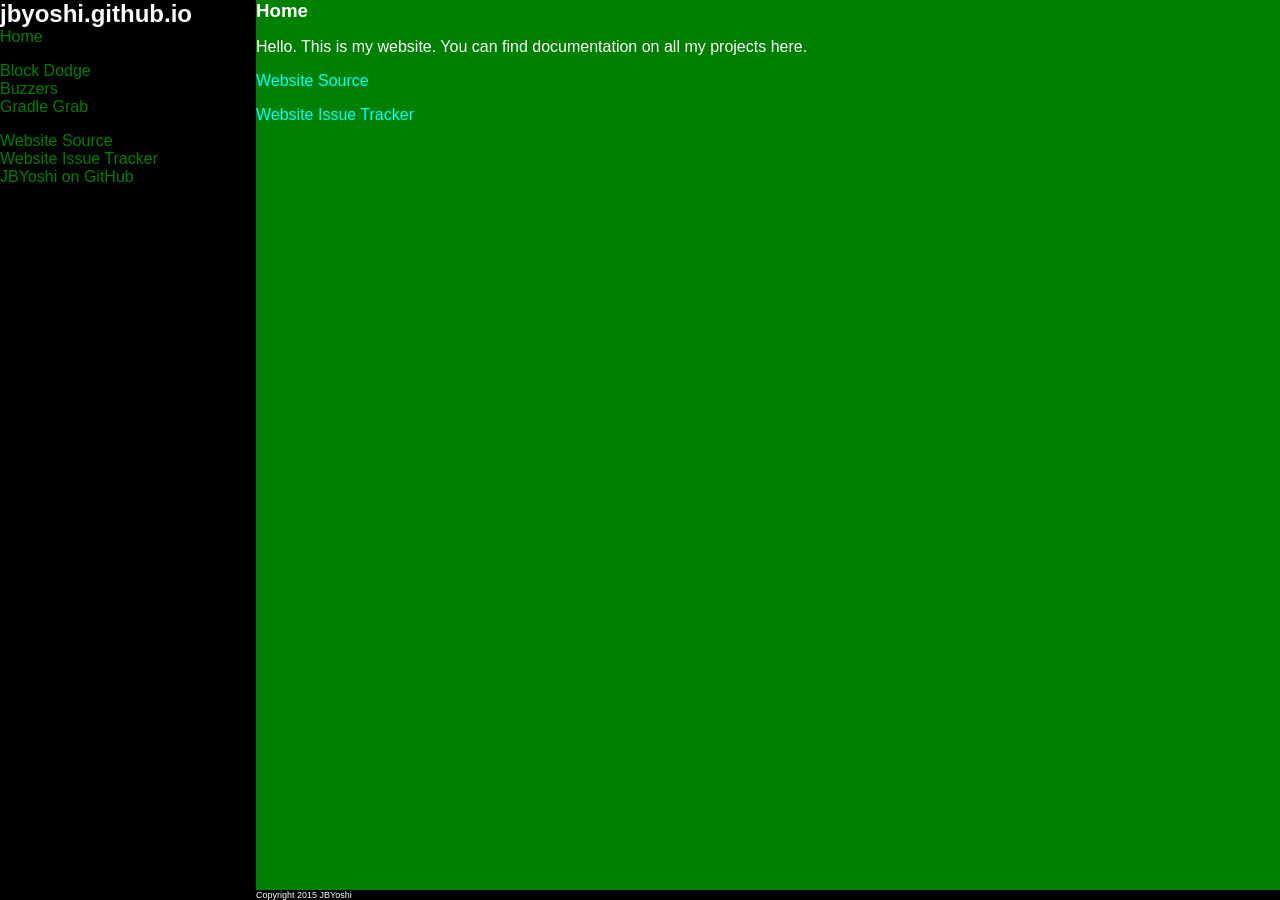
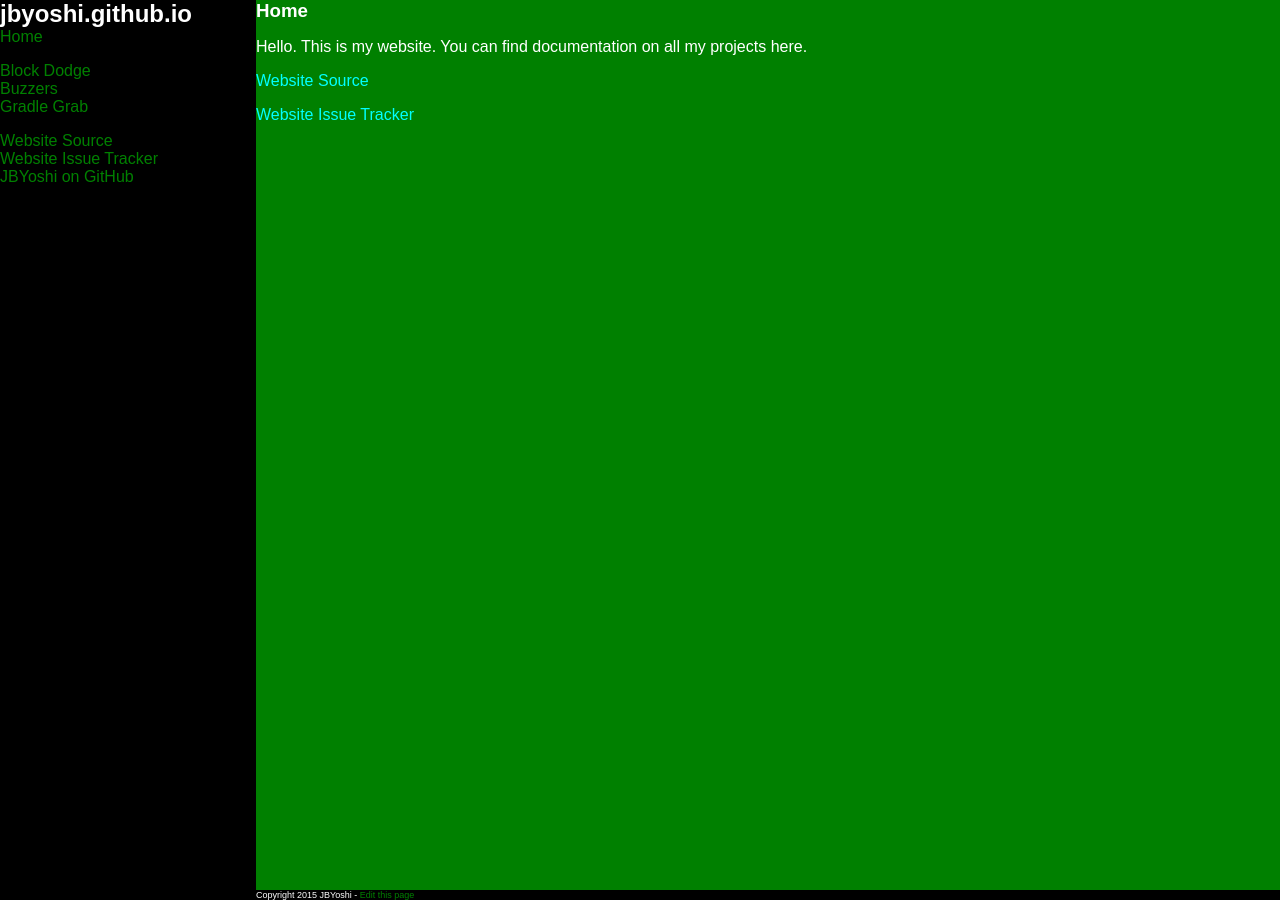
Before and after one commit to JBYoshi/jbyoshi.github.io, a Jekyll site: the page built from index.md, in a window 1280 px wide. Built offline with Jekyll 4.4.1, drawn with Linux system fonts in a browser that asks for light colours.

Commit message:
Add a link to edit the current page.

```diff
--- a/_layouts/default.html
+++ b/_layouts/default.html
@@ -93,7 +93,11 @@
         <div class="secondary footer-wrap">
             <footer>
                 Copyright 2015 JBYoshi
+                <span id="edit"></span>
             </footer>
         </div>
+        <script>
+            document.getElementById("edit").innerHTML = "- <a href=\"https://github.com/JBYoshi/jbyoshi.github.io/edit/master/" + window.location.pathname + "\">Edit this page</a>"
+        </script>
     </body>
 </html>
```
